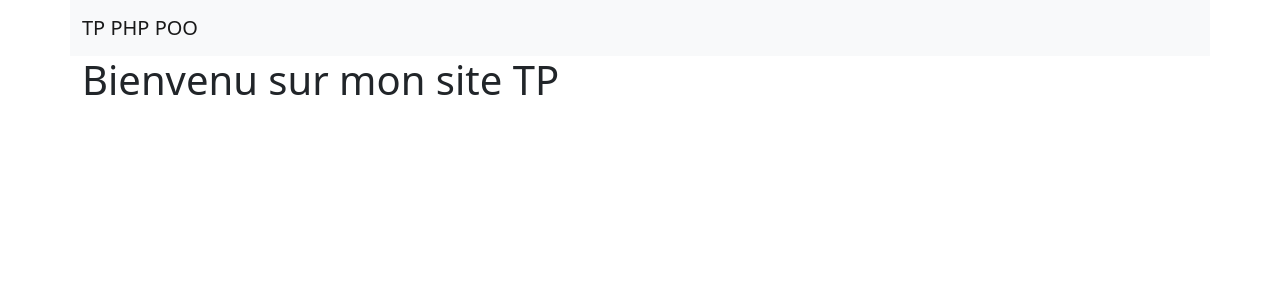
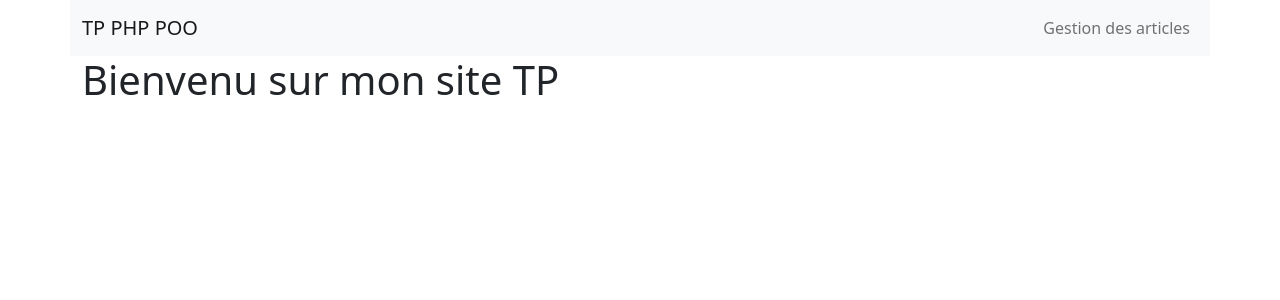
Before and after one commit to webdevproformation/projet-php-d-juin2021, a PHP site: page /projet-html/index.php?p=accueil in a window 1280 px wide. Shown: the top 300 px of the page. Run offline with PHP 8.4, Linux system fonts and the light colour scheme; data that the repository does not hold is empty.

Commit message:
lien admin dans la barre de menu

```diff
--- a/tp-1/index.php
+++ b/tp-1/index.php
@@ -1,9 +1,10 @@
 <?php
 
 $protocol = $_SERVER["REQUEST_SCHEME"];
+$port = ($_SERVER["SERVER_PORT"] == 80) ? "" : ":".$_SERVER["SERVER_PORT"];
 $domaine = $_SERVER["SERVER_NAME"];
 $projet = str_replace("index.php" , "" , $_SERVER["PHP_SELF"]);
-define("WWW", $protocol . "://" . $domaine . $projet) ;
+define("WWW", $protocol . $port . "://" . $domaine . $projet) ;
 // var_dump(WWW); // contenir l'adresse internet de toutes les pages
 // http://localhost/projet-html/tp-1/
 // tp-1/
--- a/tp-1/view/front-template.php
+++ b/tp-1/view/front-template.php
@@ -15,7 +15,12 @@
     <div class="container">
         <header class="row">
             <nav class="navbar navbar-expand navbar-light bg-light col">
-                <a href="<?= WWW ?>accueil/index" class="navbar-brand">TP PHP POO</a>
+                <a href="<?= WWW ?>" class="navbar-brand">TP PHP POO</a>
+                <ul class="navbar-nav ms-auto">
+                    <li class="nav-item">
+                        <a href="<?= WWW ?>admin/accueil"  class="nav-link">Gestion des articles</a>
+                    </li>
+                </ul>
             </nav>
         </header>
         <main class="row">
```
